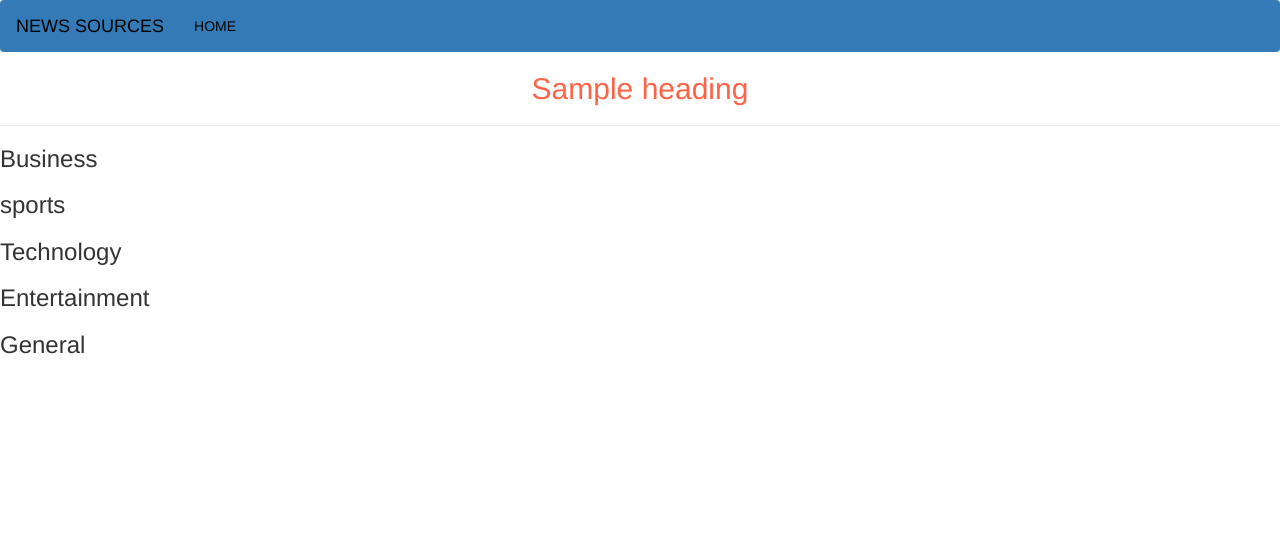
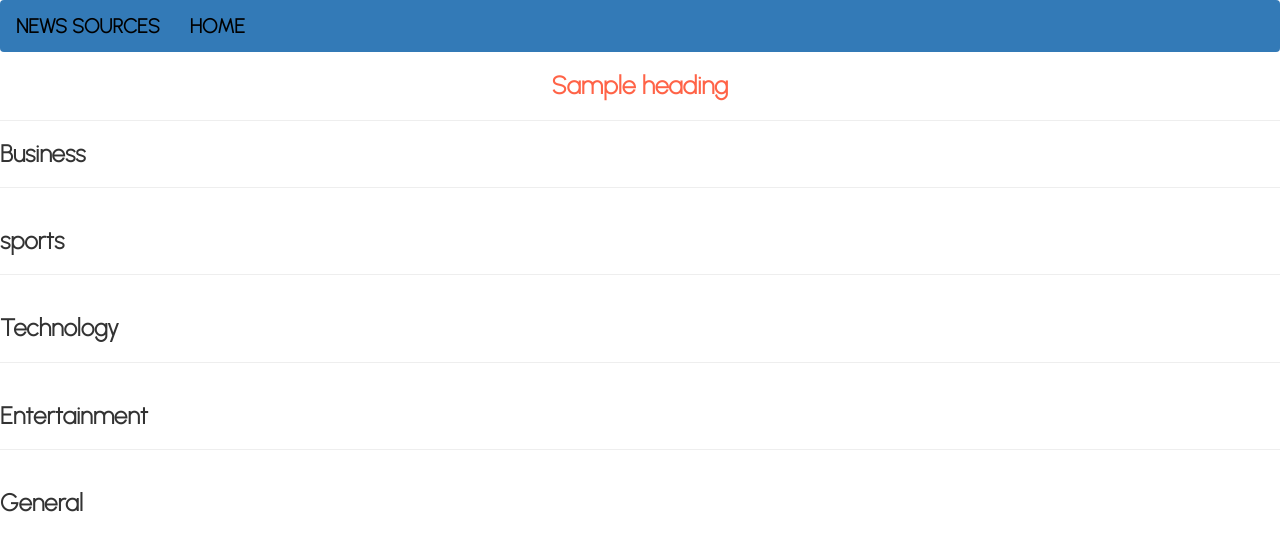
Before and after one commit to Kipkorir2017/News-Site, a Flask app: template app/templates/index.html in a window 1280 px wide. Shown: the top 551 px of the page. Run offline with Flask 2, Linux system fonts and the light colour scheme; the template is opened without the code that fills it: most values are stand-ins (such as "Sample title", 1, 10 or a date in 2020); parts of the project's set-up code (start-up, migrations or seed data) failed here and were passed over; some libraries are stand-ins or nearby versions.

Commit message:
restructure the application and added start.sh file

```diff
--- /dev/null
+++ b/app/main/__init__.py
@@ -0,0 +1,3 @@
+from flask import Blueprint
+main = Blueprint('main',__name__)
+from . import views,errors
--- a/app/error.py
+++ b/app/main/errors.py
@@ -1,7 +1,6 @@
 from flask import render_template
-from app import app
-
-@app.errorhandler(404)
+from . import main
+@main.errorhandler(404)
 def four_Ow_four(error):
     '''
     Function to render the 404 error page
--- a/app/static/css/index.css
+++ /dev/null
@@ -1,7 +0,0 @@
-#overlay {
-    padding-bottom: 1%;
-    position: relative;
-    top: 0;
-    bottom: 0;
-    background-color: #534d4d80;
-}
--- a/app/templates/articles.html
+++ b/app/templates/articles.html
@@ -7,11 +7,11 @@
 
     <!-- Poster background -->
     <div class="row">
-      {%for article in source_articles%}
+      {%for article in source_articles %}
         <div class="col-xs-6 col-sm-6 col-md-6 col-lg-6 movie-details">
-           <img src="{{ article.image }}" alt="image not displayed" class="img-responsive">
+           <img src="{{ article.image }}" alt="image not displayed" class="img-responsive" width="400">
 
-            <h5 class="overview"> {{ article.description |truncate(70)}}</h5>
+            <h5 class="overview"> {{ article.description|truncate(50)}}</h5>
             <p class="Date"> <b> Published on:{{ article.publishedAt }}</b> </p>
 
 
--- a/app/templates/index.html
+++ b/app/templates/index.html
@@ -4,36 +4,43 @@
 {% block styles%}
 {{ super() }}
 <link rel="stylesheet" href="{{url_for('static',filename='css/index.css')}}">
-
+<link rel="stylesheet" href="{{url_for('static',filename='css/index.css')}}">
+<link rel="preconnect" href="https://fonts.googleapis.com">
+<link rel="preconnect" href="https://fonts.gstatic.com" crossorigin>
+<link href="https://fonts.googleapis.com/css2?family=Urbanist:wght@200&display=swap" rel="stylesheet">
 {% endblock %}
 
 {% block content %}
-    <h2 style="text-align: center;color:tomato">{{heading}}</h2>
+<h2 style="font-family: 'Urbanist', sans-serif;font-weight:900;font-size:25px;text-align:center;color:tomato">{{heading}}</h2>
 <hr>
 
 <!-- #Business section -->
-    <h3> Business</h3>
+<h3 style="font-family: 'Urbanist', sans-serif;font-weight:900;"> Business</h3>
+<hr>
 <ul>
     {{ macro.displaySourceList(source_business)}}
 </ul>
 
 <!-- #Sport section -->
-    <h3>sports</h3>
+<h3 style="font-family: 'Urbanist', sans-serif; font-weight:900;"><b>sports</b></h3>
+<hr>
 <ul>
     {{ macro.displaySourceList(sports_sources)}}
 </ul>
 <!-- #Technology section -->
-    <h3>Technology</h3>
+<h3 style="font-family: 'Urbanist', sans-serif;font-weight:900;"> <b>Technology</b></h3>
+<hr>
 <ul>
     {{ macro.displaySourceList(technology_sources)}}
 </ul>
 <!-- #Entertainment -->
-        <h3>Entertainment</h3>
+<h3 style="font-family: 'Urbanist', sans-serif;font-weight:900;">Entertainment</h3>
+<hr>
 <ul>
     {{ macro.displaySourceList(entertainment_sources)}}
 </ul>
 <!-- #General section -->
-        <h3>General</h3>
+<h3 style="font-family: 'Urbanist', sans-serif;font-weight:900;"><b>General</b></h3>
 <ul>
     {{ macro.displaySourceList(general_sources)}}
 </ul>
--- a/app/templates/macros.html
+++ b/app/templates/macros.html
@@ -1,28 +1,24 @@
-<!-- #source section -->
+
+<!-- Content block -->
 {% macro displaySourceList(source_list) %}
-
-{% for source in source_list %}
-<li style="color:#c52620;font-weight:900;font-size:20px;">{{ source.name}}</li>
-<li>{{source.description |truncate(120)}}</li>
-<div class="btn-group">
-    <a type="button" class="btn btn-primary" href="/sources/{{source.id}}" target="_blank">visit<span>{{source.name}}</span></a>
-</div>
-{% endfor %}
-
-{% endmacro %}
-
-<!-- {% macro displaySourceList(source_list) %}
-
-{% for source in source_list %}
-
-<div class="panel-group">
+<div class="row">
+  {% for source in source_list%}
+  <div class="col-md-4">
     <div class="panel panel-default">
-      <div class="panel-body">{{ source.name}}</div>
-    </div>
-    <div class="panel panel-default">
-      <div class="panel-body">{{source.description |truncate(120)}}</div>
+      <div class="panel-heading">
+        <a href="/sources/{{source.id}}" style="font-weight: 700; color:navy; font-size:16pt">
+         <span  style="color:rgb(243, 106, 106); font-family: 'Urbanist', sans-serif;font-weight:900;"> {{ source.name}}</span>
+        </a>
+      </div>
+      <div class="panel-body">
+        <p style="font-family: 'Urbanist', sans-serif;font-weight:900; font-size:20px;">
+          {{ source.description |truncate(100)}}
+        </p>
+        <a href="/sources/{{source.id}}" class="btn btn-sm btn-primary" style="font-family: 'Urbanist', sans-serif;font-size:18px">Visit {{source.name}}</a>
+      </div>
     </div>
   </div>
   {% endfor %}
+</div>
 
-{% endmacro %} -->
+{% endmacro %}
--- a/app/templates/navbar.html
+++ b/app/templates/navbar.html
@@ -7,11 +7,11 @@
               <span class="icon-bar"></span>
               <span class="icon-bar"></span>
             </button>
-            <a class="navbar-brand" href="/" style="color:black">NEWS SOURCES</a>
+            <a class="navbar-brand" href="/" style="color:black;font-family: 'Urbanist', sans-serif;font-weight:900;font-size:20px">NEWS SOURCES</a>
         </div>
         <div class="navbar-collapse collapse">
             <ul class="nav navbar-nav">
-                <li><a href="/" style="color:black">HOME</a></li>
+                <li><a href="/" style="color:black;font-family: 'Urbanist', sans-serif;font-weight:900;font-size:20px">HOME</a></li>
             </ul>
         </div>
 
--- /dev/null
+++ b/manage.py
@@ -0,0 +1,11 @@
+from app import create_app
+from flask_script import Manager,Server
+
+# Creating app instance
+app = create_app('development')
+
+manager = Manager(app)
+manager.add_command('server',Server)
+
+if __name__ == '__main__':
+    manager.run()
--- a/run.py
+++ /dev/null
@@ -1,4 +0,0 @@
-from app import app
-
-if __name__ == '__main__':
-    app.run()
```
Also changed, not shown: app/__init__.py (+17 -10 lines), app/config.py (deleted, +0 -30 lines), app/main/views.py (renamed from app/views.py, +5 -5 lines), app/models.py (renamed from app/models/articles.py, +15 -0 lines), app/models/sources.py (deleted, +0 -13 lines), app/request.py (+13 -12 lines), config.py (added, +23 -0 lines), app/models/__init__.py (deleted), tests/sources_test.py (renamed from app/sources_test.py), 1 other file. Lines whose indentation alone changed are shown as unchanged.
